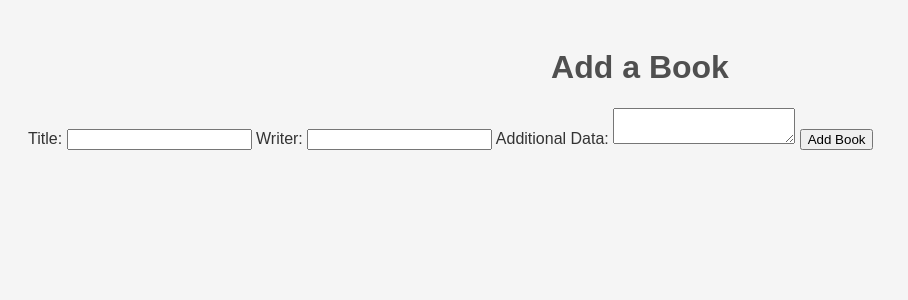
After one commit to foxa05/masterblog, a Flask app: page /add in a window 1280 px wide. The commit adds this page. Shown: the top 300 px of the page, without its empty margins (0-908 px from the left). Run offline with Flask 3, Linux system fonts and the light colour scheme.

Commit message:
This is the initial state of the project.

```diff
--- a/app.py
+++ b/app.py
@@ -1,11 +1,88 @@
-from flask import Flask
+from flask import Flask, render_template, request, redirect, flash, jsonify
+import json
 
 app = Flask(__name__)
+app.secret_key = 'your_secret_key'  # Set a secret key for flash messages
+
+posts = []
+
+
+@app.route('/blog-posts', methods=['GET', 'POST'])
+def get_blog_posts():
+    with open('blog_posts.json', 'r') as json_file:
+        blog_posts = json.load(json_file)
+    return jsonify(blog_posts)
+
+
+# Save the data structure as a JSON file
+def save_blog_posts(posts):
+    with open('blog_posts.json', 'w') as json_file:
+        json.dump(posts, json_file)
+
+
+# Example blog posts
+blog_posts = [
+    {
+        "id": 1,
+        "author": "John Doe",
+        "title": "First Post",
+        "content": "This is my first post."
+    },
+    {
+        "id": 2,
+        "author": "Jane Doe",
+        "title": "Second Post",
+        "content": "This is another post."
+    }
+]
+
+# Save the initial blog posts
+save_blog_posts(blog_posts)
 
 
 @app.route('/')
-def hello_world():
-    return 'Hello, World!'
+def index():
+    return render_template('index.html', posts=blog_posts)
+
+
+@app.route('/add', methods=['GET', 'POST'])
+def add():
+    global blog_posts  # Include the global keyword to access the variable from outer scope
+
+    if request.method == 'POST':
+        # Get the form data
+        title = request.form.get('title')
+        content = request.form.get('content')
+
+        # Create a new blog post
+        new_post = {
+            'id': len(blog_posts) + 1,  # Generate a new ID for the post
+            'title': title,
+            'content': content
+        }
+
+        blog_posts.append(new_post)  # Add the new post to the list
+        save_blog_posts(blog_posts)  # Save the updated posts
+
+        flash('Blog post added successfully.')  # Display flash message
+        return redirect('/')
+
+    return render_template('add.html')
+
+
+
+@app.route('/delete/<int:post_id>')
+def delete(post_id):
+    # Find the blog post with the given id and remove it from the list
+    for post in blog_posts:
+        if post['id'] == post_id:
+            blog_posts.remove(post)
+            save_blog_posts(blog_posts)  # Save the updated posts
+            flash('Blog post deleted successfully.')  # Display flash message
+            break  # Exit the loop once the post is found and removed
+
+    return redirect('/')
+
 
 
 if __name__ == '__main__':
--- /dev/null
+++ b/templates/add.html
@@ -0,0 +1,30 @@
+<!DOCTYPE html>
+<html lang="en">
+<head>
+    <meta charset="UTF-8">
+    <meta name="viewport" content="width=device-width, initial-scale=1.0">
+    <title>Add Book</title>
+    <link rel="stylesheet" href="{{ url_for('static', filename='style.css') }}">
+</head>
+<body>
+    <h1>Add a Book</h1>
+    {% with messages = get_flashed_messages() %}
+        {% if messages %}
+            <ul class="messages">
+                {% for message in messages %}
+                    <li>{{ message }}</li>
+                {% endfor %}
+            </ul>
+        {% endif %}
+    {% endwith %}
+    <form action="{{ url_for('add') }}" method="POST">
+        <label for="title">Title:</label>
+        <input type="text" id="title" name="title" required>
+        <label for="writer">Writer:</label>
+        <input type="text" id="writer" name="writer" required>
+        <label for="data">Additional Data:</label>
+        <textarea id="data" name="data" required></textarea>
+        <button type="submit">Add Book</button>
+    </form>
+</body>
+</html>
```
Also changed, not shown: blog_post.json (added, +14 -0 lines), templates/index.html (+8 -13 lines).
